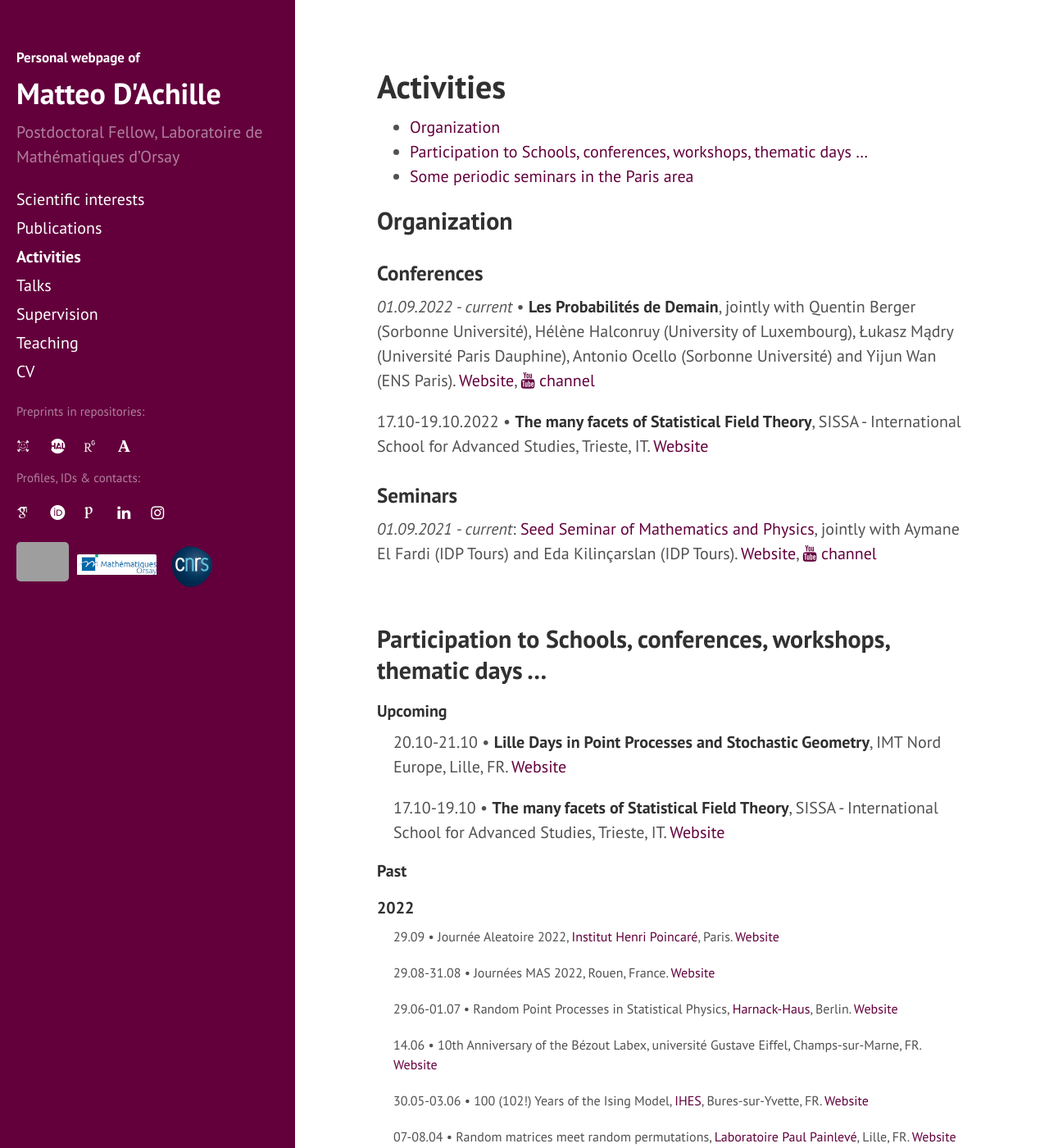
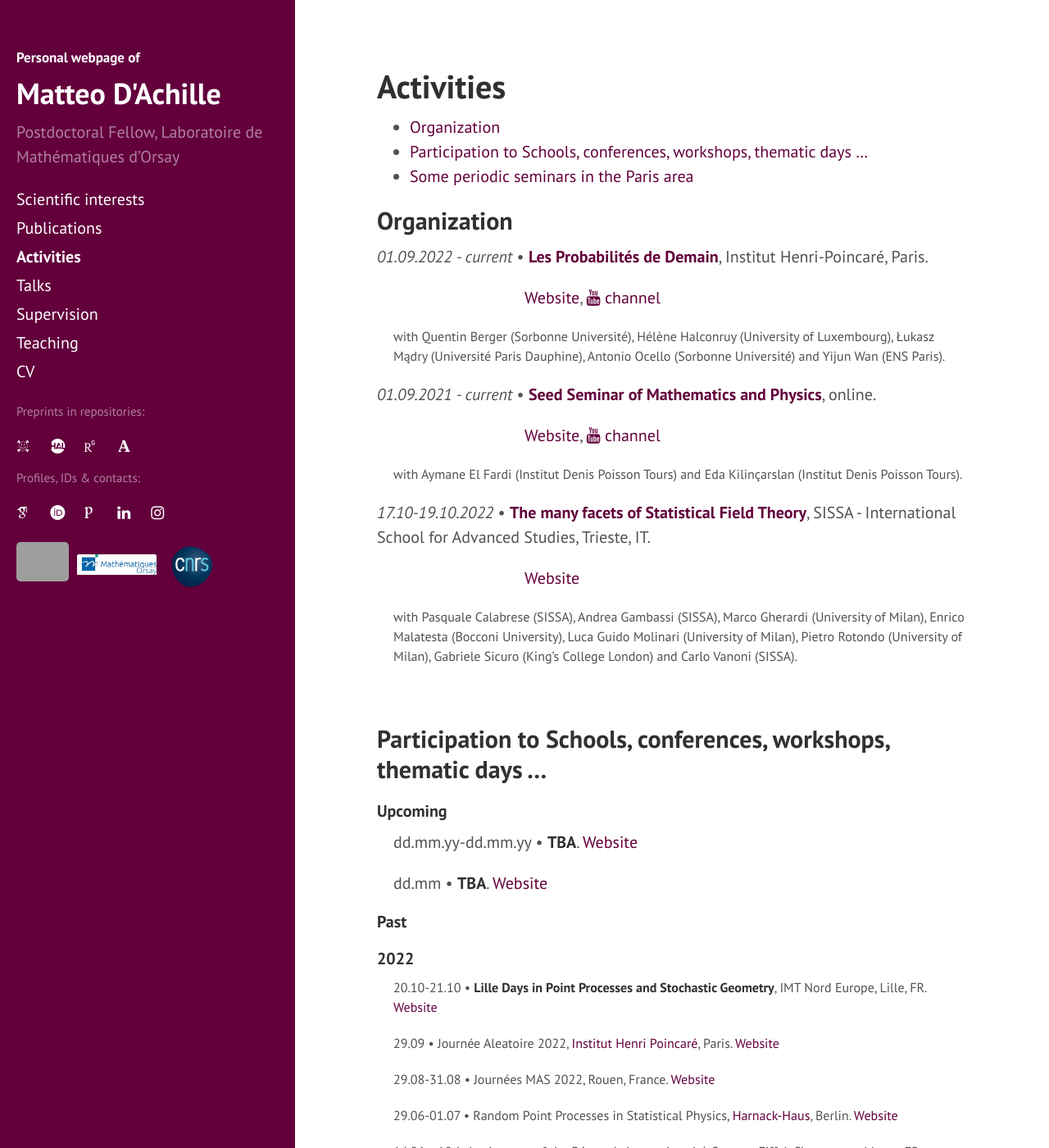
Before and after one commit to matteodachille/matteodachille.github.io, a Jekyll site: the page built from activities.md, in a window 1280 px wide and 1400 px high. Shown: the whole window at 82% size. Built offline with Jekyll 4.4.1, drawn with Linux system fonts in a browser that asks for light colours; nearby versions of some CDN libraries; some web fonts are replaced; grey boxes are pictures that could not be loaded.

Commit message:
Updated typos and format

```diff
--- a/activities.md
+++ b/activities.md
@@ -8,16 +8,30 @@ order: 4
 
 ## Organization
 
-### Conferences
 {: .no_toc}
-_01.09.2022 - current_ &#x2022; **Les Probabilités de Demain**, jointly with Quentin Berger (Sorbonne Université), Hélène Halconruy (University of Luxembourg), Łukasz Mądry (Université Paris Dauphine), Antonio Ocello (Sorbonne Université) and Yijun Wan (ENS Paris). [Website](https://www.lesprobabilitesdedemain.fr/){:target="_blank"}, [<i class="fa fa-youtube fa-align-center-1x" aria-hidden="true"></i> channel](https://www.youtube.com/channel/UC31VeXEfDkRvDTF0JEFyeZQ/featured){:target="_blank"}
+_01.09.2022 - current_ &#x2022; [**Les Probabilités de Demain**](https://www.lesprobabilitesdedemain.fr/index.html){:target="_blank"}, Institut Henri-Poincaré, Paris.<br/>
 
-17.10-19.10.2022 &#x2022; **The many facets of Statistical Field Theory**, SISSA - International School for Advanced Studies, Trieste, IT. [Website](https://sites.google.com/view/the-many-facets-of-sft){:target="_blank"}
+[Website](https://www.lesprobabilitesdedemain.fr/){:target="_blank"}, [<i class="fa fa-youtube fa-align-center-1x" aria-hidden="true"></i> channel](https://www.youtube.com/channel/UC31VeXEfDkRvDTF0JEFyeZQ/featured){:target="_blank"}
+{: style="font-size: 20px; margin-left: 180px" }
 
-### Seminars
-{: .no_toc}
-_01.09.2021 - current_: [Seed Seminar of Mathematics and Physics](https://seedseminar.apps.math.cnrs.fr/){:target="_blank"}, jointly with Aymane El Fardi (IDP Tours) and Eda Kilinçarslan (IDP Tours). [Website](https://seedseminar.apps.math.cnrs.fr/){:target="_blank"}, [<i class="fa fa-youtube fa-align-center-1x" aria-hidden="true"></i> channel](https://www.youtube.com/channel/UCFHIbgMuNF8MNdEhDgAul9g/featured){:target="_blank"}
+with Quentin Berger (Sorbonne Université), Hélène Halconruy (University of Luxembourg), Łukasz Mądry (Université Paris Dauphine), Antonio Ocello (Sorbonne Université) and Yijun Wan (ENS Paris).
+{: style="font-size: 16px; margin-left: 20px" }
 
+_01.09.2021 - current_ &#x2022; [**Seed Seminar of Mathematics and Physics**](https://seedseminar.apps.math.cnrs.fr/){:target="_blank"}, online.
+
+[Website](https://seedseminar.apps.math.cnrs.fr/){:target="_blank"}, [<i class="fa fa-youtube fa-align-center-1x" aria-hidden="true"></i> channel](https://www.youtube.com/channel/UCFHIbgMuNF8MNdEhDgAul9g/featured){:target="_blank"}
+{: style="font-size: 20px; margin-left: 180px" }
+
+with Aymane El Fardi (Institut Denis Poisson Tours) and Eda Kilinçarslan (Institut Denis Poisson Tours).
+{: style="font-size: 16px; margin-left: 20px" }
+
+
+_17.10-19.10.2022_ &#x2022; [**The many facets of Statistical Field Theory**](https://sites.google.com/view/the-many-facets-of-sft/home){:target="_blank"}, SISSA - International School for Advanced Studies, Trieste, IT.
+
+[Website](https://sites.google.com/view/the-many-facets-of-sft){:target="_blank"}{: style="font-size: 20px; margin-left: 180px" }
+
+with Pasquale Calabrese (SISSA), Andrea Gambassi (SISSA), Marco Gherardi (University of Milan), Enrico Malatesta (Bocconi University), Luca Guido Molinari (University of Milan), Pietro Rotondo (University of Milan), Gabriele Sicuro (King's College London) and Carlo Vanoni (SISSA).
+{: style="font-size: 16px; margin-left: 20px" }
 
 
 <br/>
@@ -28,17 +42,23 @@ _01.09.2021 - current_: [Seed Seminar of Mathematics and Physics](https://seedse
 
 #### Upcoming
 {: .no_toc}
-20.10-21.10 &#x2022; **Lille Days in Point Processes and Stochastic Geometry**, IMT Nord Europe, Lille, FR. [Website](https://www.mathconf.org/jlppgs2022){:target="_blank"}
+
+dd.mm.yy-dd.mm.yy &#x2022; **TBA**. [Website](#){:target="_blank"}
 {: style="font-size: 20px; margin-left: 20px" }
 
-17.10-19.10 &#x2022; **The many facets of Statistical Field Theory**, SISSA - International School for Advanced Studies, Trieste, IT. [Website](https://sites.google.com/view/the-many-facets-of-sft){:target="_blank"}
+dd.mm &#x2022; **TBA**. [Website](#){:target="_blank"}
 {: style="font-size: 20px; margin-left: 20px" }
+
 
 #### Past
 {: .no_toc}
 
 #### 2022
 {: .no_toc}
+
+20.10-21.10 &#x2022; **Lille Days in Point Processes and Stochastic Geometry**, IMT Nord Europe, Lille, FR. [Website](https://www.mathconf.org/jlppgs2022){:target="_blank"}
+{: style="font-size: 16px; margin-left: 20px" }
+
 
 29.09 &#x2022; Journée Aleatoire 2022, [Institut Henri Poincaré](http://www.ihp.fr/){:target="_blank"}, Paris. [Website](https://journeealea.sciencesconf.org/){:target="_blank"}
 {: style="font-size: 16px; margin-left: 20px" }
```
